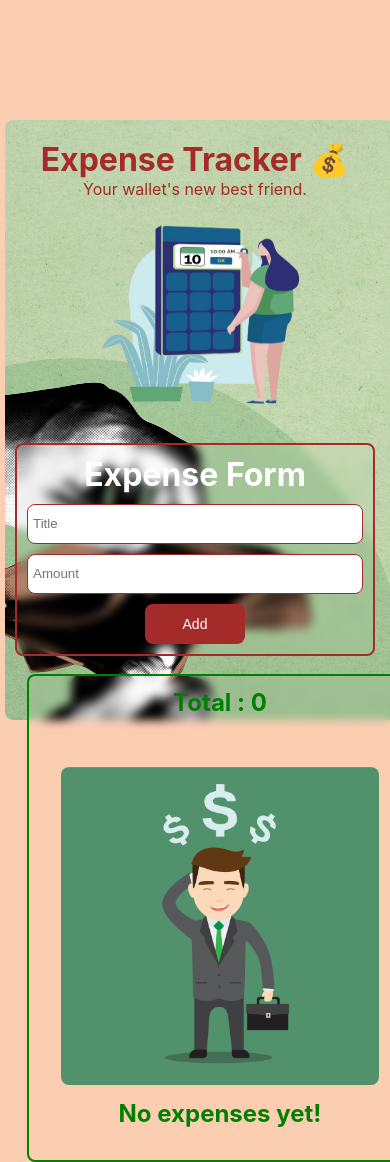
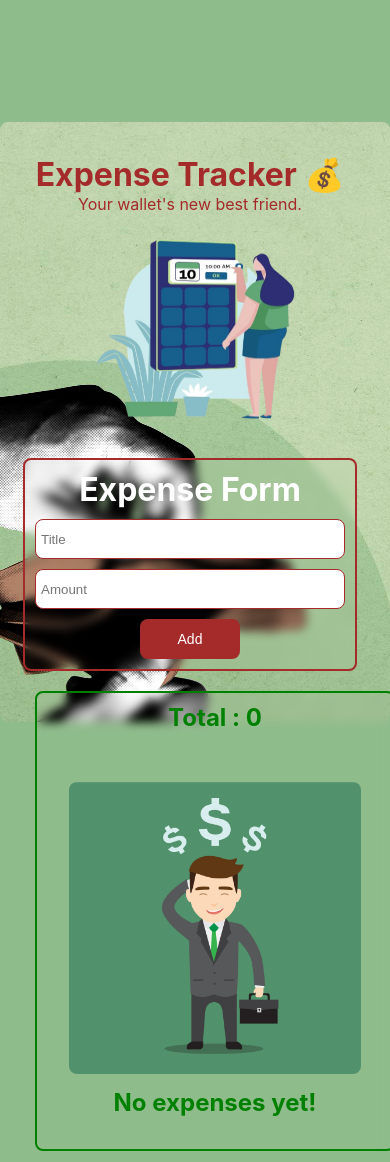
Before and after one commit to Samruddhi-B/ReactJS--Expense-Tracker, a React (Create React App) app: page / in a window 390 px wide. Shown: the top 1162 px of the page. Built offline with nearby package versions, Linux system fonts and the light colour scheme.

Commit message:
margin and padding

```diff
--- a/src/App.css
+++ b/src/App.css
@@ -174,17 +174,22 @@ input{
 /* MOBILE SCREEN */
 
 @media (max-width: 500px) {
+  body{
+    background-color: #8FBC8B;
+    margin: 0;
+    padding: 0;
+  }
 
   .expenseTracker{
     display: block;
     text-align: center;
-    margin: 0 5px 5px 5px;
-    padding: 2px;
-    background-color: #8FBC8B;
+    /* margin: 0 5px 5px 5px; */
+    /* padding: 2px; */
+
   }
 
   .total{
-    margin-top:8px;
+    padding-top:10px;
     width: 100%;
 
   }
```
